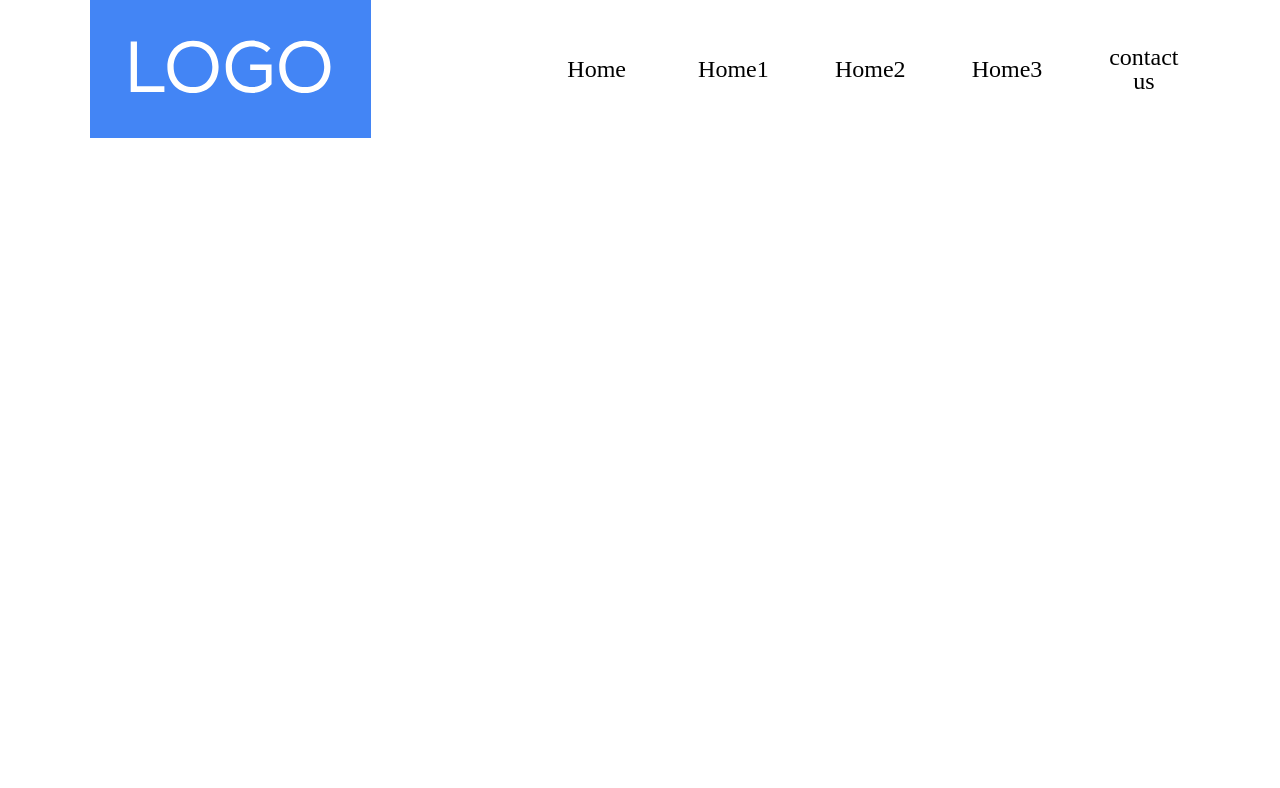
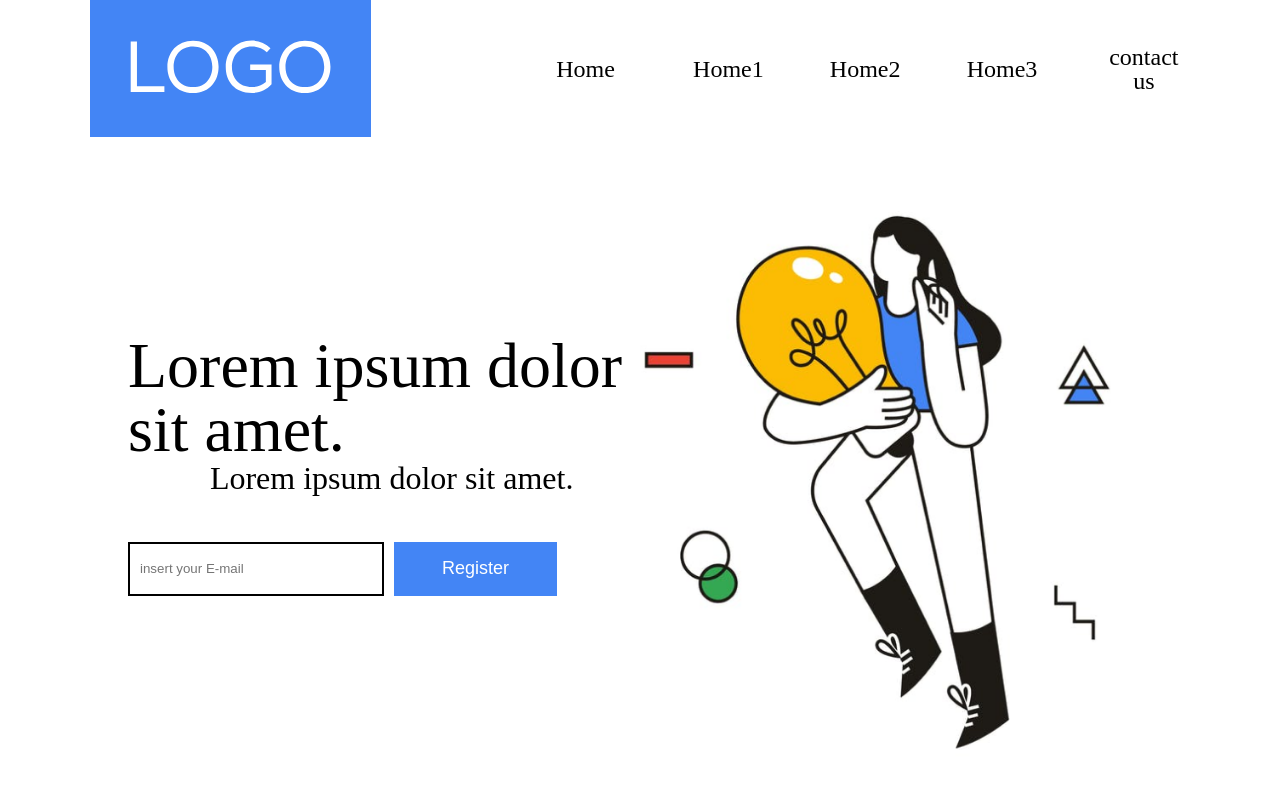
Before and after one commit to Gab096/figma-random-page, a React (Create React App) app: page / in a window 1280 px wide. Shown: the top 788 px of the page. Built offline with nearby package versions, Linux system fonts and the light colour scheme.

Commit message:
register section finalizada

```diff
--- a/public/style.css
+++ b/public/style.css
@@ -1,6 +1,43 @@
-* {
-  margin: 0;
-  padding: 0;
-  list-style: none;
-  text-decoration: none;
+html, body, div, span, applet, object, iframe,
+h1, h2, h3, h4, h5, h6, p, blockquote, pre,
+a, abbr, acronym, address, big, cite, code,
+del, dfn, em, img, ins, kbd, q, s, samp,
+small, strike, strong, sub, sup, tt, var,
+b, u, i, center,
+dl, dt, dd, ol, ul, li,
+fieldset, form, label, legend,
+table, caption, tbody, tfoot, thead, tr, th, td,
+article, aside, canvas, details, embed,
+figure, figcaption, footer, header, hgroup,
+menu, nav, output, ruby, section, summary,
+time, mark, audio, video {
+	margin: 0;
+	padding: 0;
+	border: 0;
+	font-size: 100%;
+	font: inherit;
+	vertical-align: baseline;
 }
+/* HTML5 display-role reset for older browsers */
+article, aside, details, figcaption, figure,
+footer, header, hgroup, menu, nav, section {
+	display: block;
+}
+body {
+	line-height: 1;
+}
+ol, ul {
+	list-style: none;
+}
+blockquote, q {
+	quotes: none;
+}
+blockquote:before, blockquote:after,
+q:before, q:after {
+	content: '';
+	content: none;
+}
+table {
+	border-collapse: collapse;
+	border-spacing: 0;
+}
--- a/src/assets/index.js
+++ b/src/assets/index.js
@@ -1,7 +1,11 @@
 import LogoIcon from "./icons/LOGO.svg";
+
+import WomanLamp from "./images/mulherlampada.png";
 
 export const Icons = {
   Logo: LogoIcon,
 };
 
-export const images = {};
+export const Images = {
+  WL: WomanLamp,
+};
--- a/src/components/atomics/Button/index.jsx
+++ b/src/components/atomics/Button/index.jsx
@@ -1,9 +1,9 @@
 import React from 'react';
 import { CardButton } from './style';
 
-const Button = ({ title, onClick, img, background, color, type }) => {
+const Button = ({ title, onClick, img, background, color, type ,width ,height }) => {
   return (
-    <CardButton background={background} color={color}>
+    <CardButton background={background} color={color} width={width} height={height}>
       <button type={type} onClick={onClick}>
         <img src={img} alt="" />
         {title}
--- a/src/components/atomics/Button/style.js
+++ b/src/components/atomics/Button/style.js
@@ -7,11 +7,9 @@ export const CardButton = styled.div`
   button {
     cursor: pointer;
     border: none;
-    width: 100%;
-    height: 48px;
-    background: ${(props) =>
-      props.background ? `${COLORS[props.background]}` : "none"};
-    color: ${(props) =>
-      props.color ? `${COLORS[props.color]}` : `${COLORS.WHITE}`};
+    width: ${(props) => (props.width ? props.width : "auto")};
+    height: ${(props) => (props.height ? props.height : "auto")};
+    background: ${(props) => (props.background ? props.background : "none")};
+    color: ${(props) => (props.color ? props.color : `${COLORS.WHITE}`)};
   }
 `;
--- /dev/null
+++ b/src/components/atomics/Input/index.jsx
@@ -0,0 +1,34 @@
+import React from 'react';
+import { CardInput } from './style';
+
+const Input = ({ name, type, onChange, placeholder, img, required, value }) => {
+  const Masks = {
+    tel: () => {
+      return value
+        ?.replace(/\D/g, '')
+        ?.replace(/^(\d{2})(\d{5})(\d{4})/, '($1) $2-$3')
+        .substring(0, 15);
+    },
+    cep: () => {
+      return value
+        ?.replace(/\D/g, '')
+        ?.replace(/^(\d{5})(\d{0})/, ' $1-$2')
+        .substring(0, 10);
+    },
+  };
+
+  return (
+    <CardInput>
+      <input
+        name={name}
+        type={type}
+        placeholder={placeholder}
+        onChange={onChange}
+        required={required}
+        value={Masks?.[name]?.() || value}
+      />
+    </CardInput>
+  );
+};
+
+export default Input;
--- /dev/null
+++ b/src/components/atomics/Input/style.js
@@ -0,0 +1,17 @@
+import styled from "styled-components";
+import COLORS from "../../../common/colors";
+
+export const CardInput = styled.div`
+  width: 50%;
+  display: flex;
+  input {
+    width: 100%;
+    height: 48px;
+    padding-left: 10px;
+    border: 2px solid ${COLORS.BLACK};
+    :focus {
+      outline: none;
+      border: solid 2px ${COLORS.BLUE};
+    }
+  }
+`;
--- /dev/null
+++ b/src/components/organisms/Register/indesx.jsx
@@ -0,0 +1,28 @@
+import React from 'react';
+import { Images } from '../../../assets/index'
+
+import Input from '../../atomics/Input';
+import Button from '../../atomics/Button';
+import COLORS from '../../../common/colors';
+
+import { Container, Form, FormContainer } from './style';
+
+function Register() {
+  return (
+  <Container>
+    <FormContainer>
+      <h1>Lorem ipsum dolor sit amet.</h1>
+      <h4>Lorem ipsum dolor sit amet.</h4>
+      <Form>
+        <Input type="text"  placeholder="insert your E-mail"/>
+        <div>
+          <Button background={COLORS.BLUE}  color={COLORS.WHITE} type="submit" title="Register" />
+        </div>
+      </Form>
+    </FormContainer>
+    <img src={Images.WL} alt="woman lamp icon" />
+  </Container>
+  );
+}
+
+export default Register;
--- /dev/null
+++ b/src/components/organisms/Register/style.js
@@ -0,0 +1,48 @@
+import styled from "styled-components";
+
+export const Container = styled.div`
+  display: flex;
+  align-self: center;
+  justify-content: center;
+  align-items: center;
+  width: 80%;
+  img {
+    width: 50%;
+  }
+`;
+export const FormContainer = styled.form`
+  width: 80%;
+  display: flex;
+  flex-direction: column;
+  align-items: flex-start;
+  justify-content: center;
+
+  h1 {
+    font-size: 64px;
+  }
+  h4 {
+    margin-left: 16%;
+    font-size: 32px;
+  }
+`;
+
+export const Form = styled.form`
+  margin-top: 48px;
+  width: 100%;
+  display: flex;
+  justify-content: flex-start;
+  gap: 10px;
+  input {
+    width: 100%;
+  }
+  div {
+    display: flex;
+    button {
+      display: flex;
+      justify-content: center;
+      align-items: center;
+      padding: 0 48px;
+      font-size: 18px;
+    }
+  }
+`;
--- a/src/pages/Home/index.jsx
+++ b/src/pages/Home/index.jsx
@@ -1,11 +1,13 @@
 import React from 'react';
 import Header from '../../components/organisms/Header';
+import Register from '../../components/organisms/Register/indesx';
 import { Container } from './style';
 
 function Home() {
   return(
   <Container>
     <Header />
+    <Register />
   </Container>
   );
 }
```
Also changed, not shown: src/assets/images/mulherlampada.png (added).
